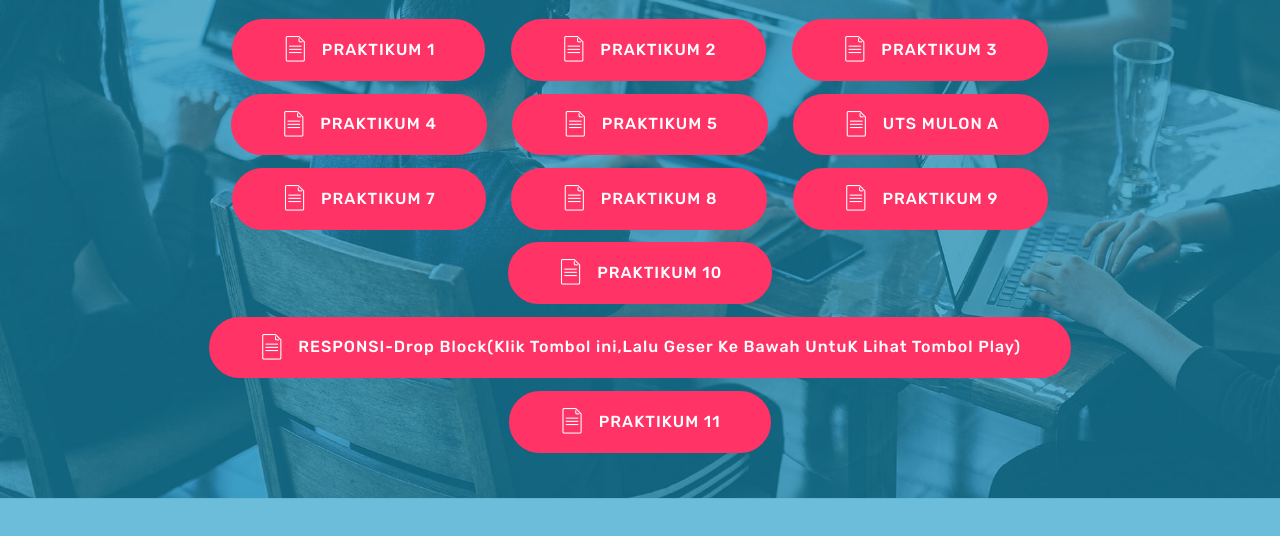
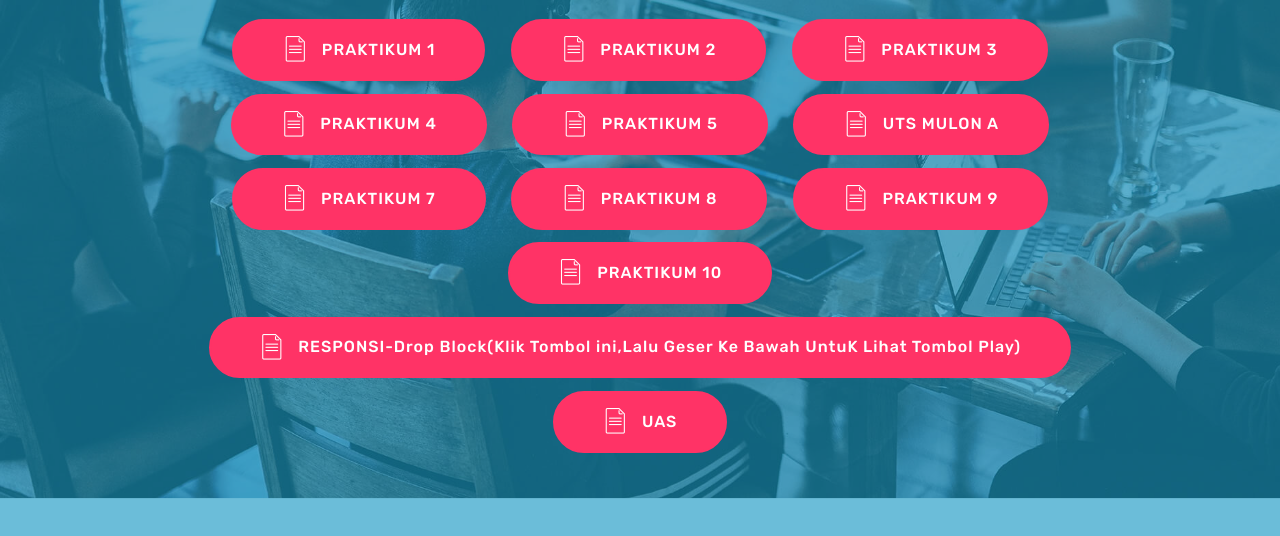
Before and after one commit to Ariandy007/1800016101-Multimedia-Online-A, a plain HTML site: page index.html in a window 1280 px wide. Shown: the part 378-914 px from the top of the page. Drawn offline with Linux system fonts and the light colour scheme; files whose address does not match are found by name.

Commit message:
Update index.html

```diff
--- a/index.html
+++ b/index.html
@@ -79,7 +79,7 @@
                         <span class="mbr-iconfont mbri-file"></span>PRAKTIKUM 9</a> <a class="btn btn-md btn-secondary display-4" href="page10.html">
                         <span class="mbr-iconfont mbri-file"></span>PRAKTIKUM 10</a> <a class="btn btn-md btn-secondary display-4" href="page11.html">
                   <span class="mbr-iconfont mbri-file"></span>RESPONSI-Drop Block(Klik Tombol ini,Lalu Geser Ke Bawah UntuK Lihat Tombol Play) </a> <a class="btn btn-md btn-secondary display-4" href="page12.html">
-                        <span class="mbr-iconfont mbri-file"></span>PRAKTIKUM 11</a>
+                        <span class="mbr-iconfont mbri-file"></span>UAS</a>
             </div>
         </div>
     </div>
```
